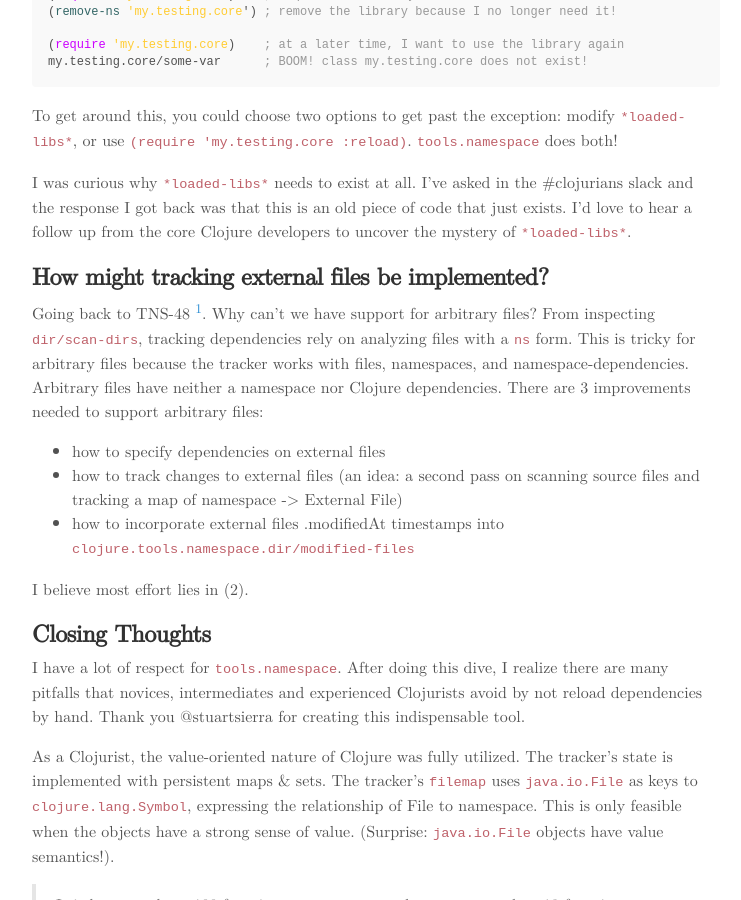
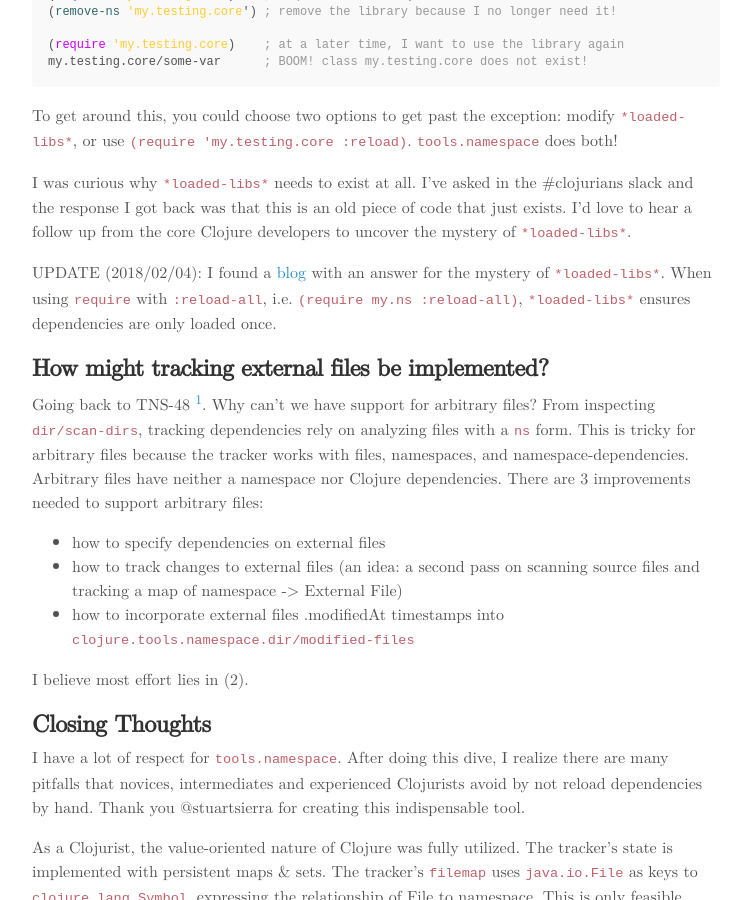
Before and after one commit to rymndhng/rymndhng.github.io, a Jekyll site: the page built from _posts/2018-01-31-tools-namespace-under-the-hood.md, in a window 1280 px wide and 900 px high, scrolled down 3509 px. Shown: the whole window, without its empty margins (264-1005 px from the left). Built offline with Jekyll 4.4.1, drawn with Linux system fonts in a browser that asks for light colours; some web fonts are replaced; comment, search, counter and statistics services are not loaded.

Commit message:
Update tools.namespace blog with update on *loaded-libs*

```diff
--- a/_posts/2018-01-31-tools-namespace-under-the-hood.md
+++ b/_posts/2018-01-31-tools-namespace-under-the-hood.md
@@ -197,6 +197,11 @@ I was curious why `*loaded-libs*` needs to exist at all. I've asked in the
 code that just exists. I'd love to hear a follow up from the core Clojure
 developers to uncover the mystery of `*loaded-libs*`.
 
+UPDATE (2018/02/04): I found a
+[blog](https://www.deepbluelambda.org/programming/clojure/how-clojure-works-namespace-metadata)
+with an answer for the mystery of `*loaded-libs*`. When using `require` with `:reload-all`, i.e. `(require my.ns
+:reload-all)`, `*loaded-libs*` ensures dependencies are only loaded once.
+
 ## How might tracking external files be implemented?
 
 Going back to TNS-48 [^1]. Why can't we have support for arbitrary files? From
```
